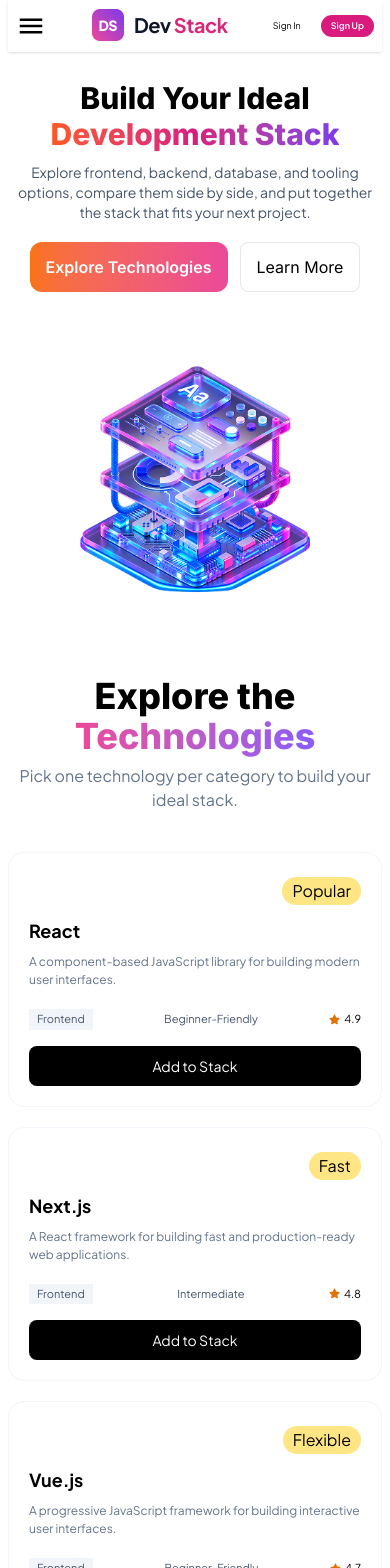
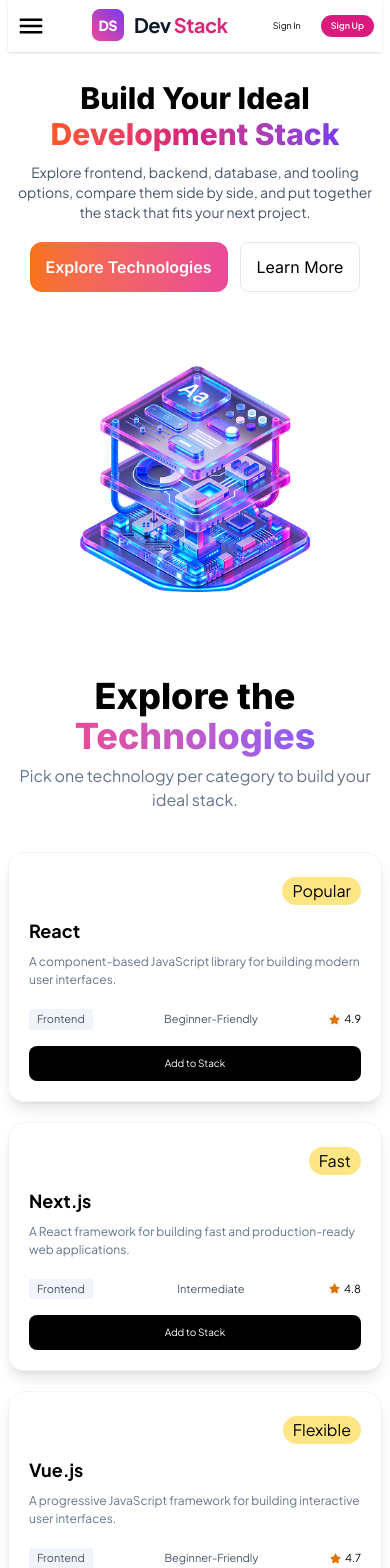
Before and after one commit to shahjalalrafid-dev/dev-stack-project, a React (Vite) app: page / in a window 390 px wide. Shown: the top 1568 px of the page. Built offline with nearby package versions, Linux system fonts and the light colour scheme; some icons are missing.

Commit message:
Project Completed

```diff
--- a/src/components/AllStacks.tsx
+++ b/src/components/AllStacks.tsx
@@ -19,7 +19,7 @@
             <div className="border border-[#F1F5F9] rounded-2xl p-5">
                 <h5 className='font-sans font-bold text-lg mt-3 mb-2'>Your Stack </h5>
                 <p className='text-[#64748B] text-[12px] mb-3'>No Technologies Selected Yet</p>
-                <p className="border border-[#F1F5F9] rounded-xl py-6 px-15 text-center text-[#64748B]">Your Stack is empty</p>
+                <p className="border border-[#F1F5F9] rounded-xl py-6 px-15 text-center text-[#64748B] text-[12px]">Your Stack is empty</p>
             </div>
         )
     }
--- a/src/components/TechnologyCard.tsx
+++ b/src/components/TechnologyCard.tsx
@@ -1,16 +1,21 @@
 
-
+import { TiTick } from "react-icons/ti";
 import { FaStar } from "react-icons/fa6";
 import type { ITechnologyType } from '../types/types';
 import { Icon } from "@iconify/react";
-import { useState, type Dispatch, type SetStateAction } from "react";
+import { type Dispatch, type SetStateAction } from "react";
 import { Bounce, toast } from "react-toastify";
-const TechnologyCard = ({ technology, selected, setSelected }: { technology: ITechnologyType, selected: ITechnologyType[], setSeleted: Dispatch<SetStateAction<ITechnologyType[]>> }) => {
+const TechnologyCard = ({ technology, selected, setSelected }: { technology: ITechnologyType, selected: ITechnologyType[], setSelected: Dispatch<SetStateAction<ITechnologyType[]>> }) => {
 
-    const [isSelected, setIsSelected] = useState(false);
+    const isSelected = selected.filter((item) => item.name === technology.name).length > 0;
 
     const handleSelectTechnology = () => {
-        setIsSelected(true);
+        if(isSelected === true){
+            alert("You have Already Added this");
+            return;
+
+        }
+
         toast(`${technology.name} is added to stack successfully`, {
             position: "top-right",
             autoClose: 5000,
@@ -23,10 +28,11 @@
             transition: Bounce,
         });
         setSelected([...selected, technology]);
+
     }
 
     return (
-        <div className='p-5 border border-[#F1F5F9] rounded-2xl'>
+        <div className='p-5 border border-[#F1F5F9] rounded-2xl shadow-lg'>
             <div className="flex justify-between mt-1">
                 <div>
                     <Icon icon={technology.icon} />
@@ -43,7 +49,7 @@
                     <p className='text-[11px]'>{technology.rating}</p>
                 </div>
             </div>
-            <button onClick={() => handleSelectTechnology()} className='bg-black text-white font-sans text-sm py-2.5 px-21.5 rounded-lg cursor-pointer w-full mt-4' disabled={isSelected === true ? true : false} >{isSelected === true ? "Added to Stack Already" : "Add to Stack"}</button>
+            <button onClick={() => handleSelectTechnology()} className='bg-black text-white font-sans text-[10px] py-2.5 w-full rounded-lg cursor-pointer mt-4'>{isSelected === true ? <span><TiTick className="inline-block" /> Added to Stack</span> : `Add to Stack`}</button>
 
         </div>
     )
--- a/src/layouts/Explore.tsx
+++ b/src/layouts/Explore.tsx
@@ -7,6 +7,7 @@
 
 interface Iprops {
     technologyPromise: Promise<ITechnologyType[]>;
+
 
 }
 
@@ -22,7 +23,7 @@
             <p className="text-[#64748B] text-base font-sans mt-2 mb-10 text-center lg:text-left">Pick one technology per category to build your ideal stack.</p>
             <div className="lg:flex gap-5">
                 <div className="lg:w-3/4">
-                    <div className="grid lg:grid-cols-3 grid-cols-1 gap-5">
+                    <div className="grid lg:grid-cols-3 sm:grid-cols-2 grid-cols-1 gap-5">
 
                         {
                             technologies.map((technology, index) => {
--- a/src/layouts/Footer.tsx
+++ b/src/layouts/Footer.tsx
@@ -10,7 +10,7 @@
                             <img src= {LogoImage} alt="Footer Logo" className='mx-auto lg:mx-0' />
                         </div>
                         <p className='lg:w-94.5 text-[#64748B] text-[12px] font-sans my-3 w-auto lg:text-left text-center'>Curated tools, technologies, and resources for developers building modern software.</p>
-                        <ul className='flex gap-4 text-[#475569] font-semibold text-[12px] lg:mt-0 mt-5 justify-center'>
+                        <ul className='flex gap-4 text-[#475569] font-semibold text-[12px] lg:mt-0 mt-5 justify-center lg:justify-start'>
                             <li><a href="#">GitHub</a></li>
                             <li><a href="#">Twitter</a></li>
                             <li><a href="#">LinkedIn</a></li>
```
